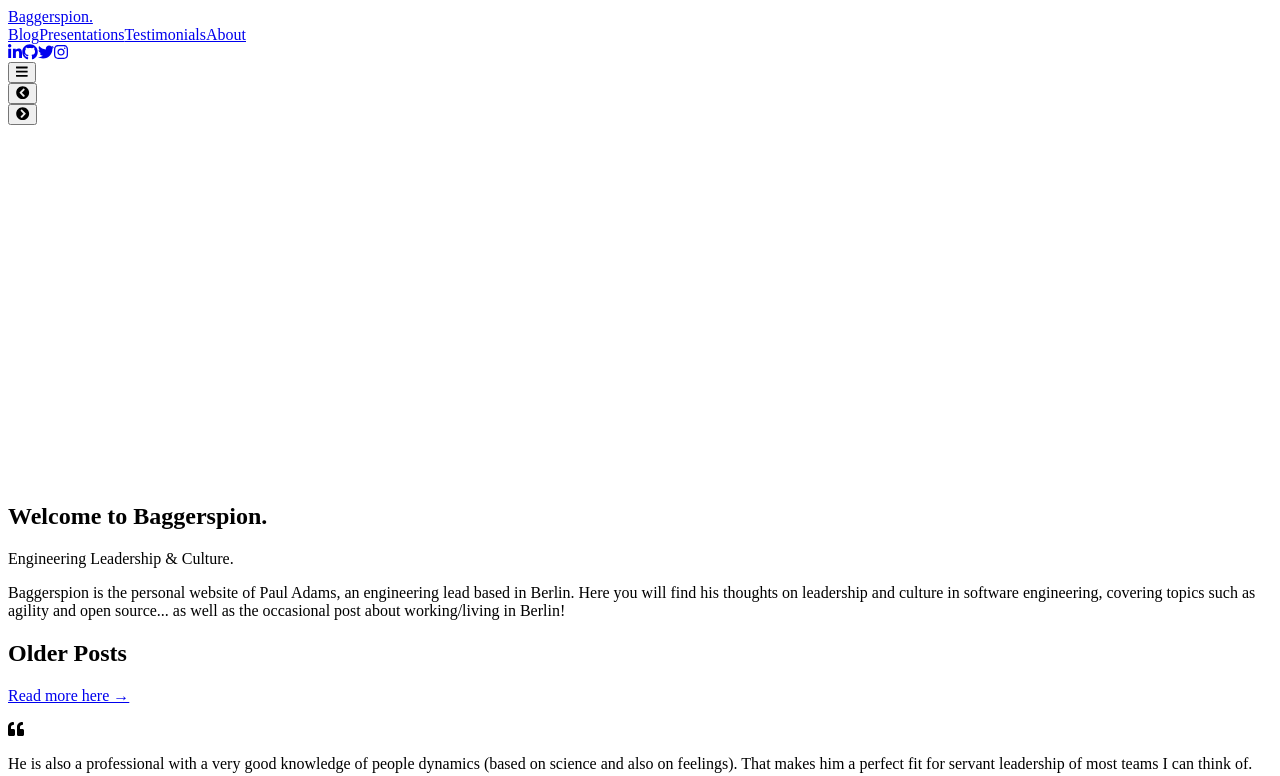
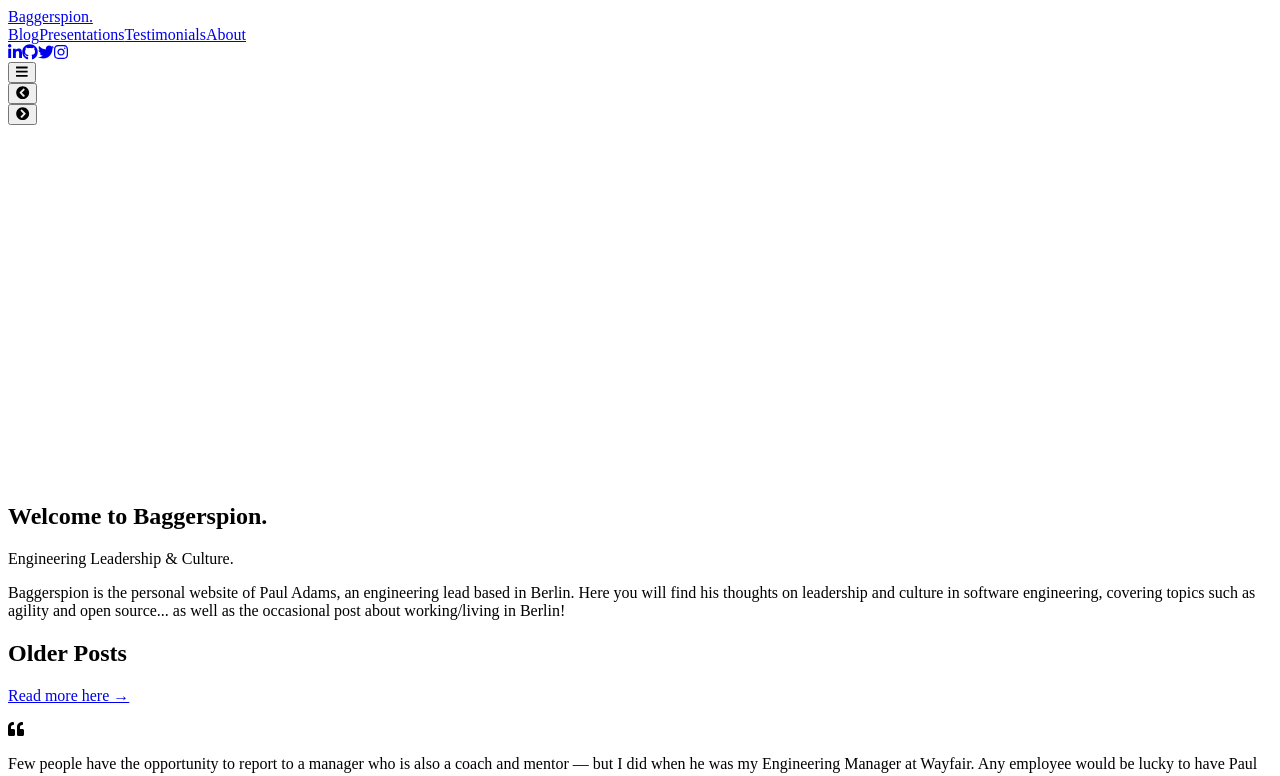
Before and after one commit to therealpadams/baggerspion, a Next.js app: page / in a window 1280 px wide. Shown: the top 776 px of the page. Built offline with nearby package versions, Linux system fonts and the light colour scheme.

Commit message:
Switched to client-side loading of the testimonial

```diff
--- a/components/sections/home/Quote.js
+++ b/components/sections/home/Quote.js
@@ -1,11 +1,15 @@
 import Testimonial from 'components/sections/testimonials/Testimonial'
 
 export default function Quote({ data }) {
+    if(!data) return <p>"Loading..."</p>
+    if(data) {
+        console.log(data)
         return (
             <div className="border border-r-0 border-l-0 border-gray-300 bg-gray-100">
                 <section className="mx-auto prose px-6 pb-10">
-                <Testimonial data={data} />
+                    <Testimonial data={data.quote} />
                 </section>
             </div>
         )
     }
+}
--- a/package.json
+++ b/package.json
@@ -30,6 +30,7 @@
     "react-dom": "17.0.1",
     "react-use": "^17.2.4",
     "rehype": "^11.0.0",
+    "swr": "^0.5.6",
     "tailwind-filter-utilities": "^2.0.0",
     "tailwindcss": "^2.0.2",
     "yarn": "^1.22.10"
--- /dev/null
+++ b/pages/api/quote.js
@@ -0,0 +1,13 @@
+import fs from 'fs'
+import path from 'path'
+
+export default async (_req, res) => {
+    const filePath = path.join(process.cwd(), 'data/testimonials.json')
+	const rawData = fs.readFileSync(filePath)
+	const testimonials = Array.from(JSON.parse(rawData)['testimonials'])
+    const rn = Math.floor(Math.random() * testimonials.length)
+
+    return res.status(200).json({
+        quote: testimonials[rn]
+    })
+}
--- a/pages/index.js
+++ b/pages/index.js
@@ -6,11 +6,9 @@ import Intro from 'components/sections/home/Intro'
 import Layout from 'components/layouts/primary/Primary'
 import { posts } from 'lib/getAllPosts'
 import Quote from 'components/sections/home/Quote'
+import useSWR from 'swr'
 
-import fs from 'fs'
-import path from 'path'
-
-export default function Home({ testimonial }) {
+export default function Home() {
     const meta = {
         title: "Home",
         image: "paul.webp",
@@ -22,6 +20,9 @@ export default function Home({ testimonial }) {
         }
     }
 
+    // Load the random testimonial
+    const { data, error } = useSWR('/api/quote')
+
     return (
         <>
             <Head>
@@ -32,23 +33,10 @@ export default function Home({ testimonial }) {
                 <div className="grid grid-cols-1 gap-y-12 py-12">
                     <Intro />
                     <Archive posts={posts.slice(3, 9)} />
-                    <Quote data={testimonial} />
+                    {error ? <></> : <Quote data={data} />}
                     <Gallery />
                 </div>
             </Layout>
         </>
     )
 }
-
-export async function getServerSideProps() {
-	const filePath = path.join(process.cwd(), 'data/testimonials.json')
-	const rawData = fs.readFileSync(filePath)
-	const testimonials = Array.from(JSON.parse(rawData)['testimonials'])
-    const rn = Math.floor(Math.random() * testimonials.length)
-
-	return {
-		props: {
-			testimonial: testimonials[rn]
-		}
-	}
-}
```
Lines whose indentation alone changed are shown as unchanged.
